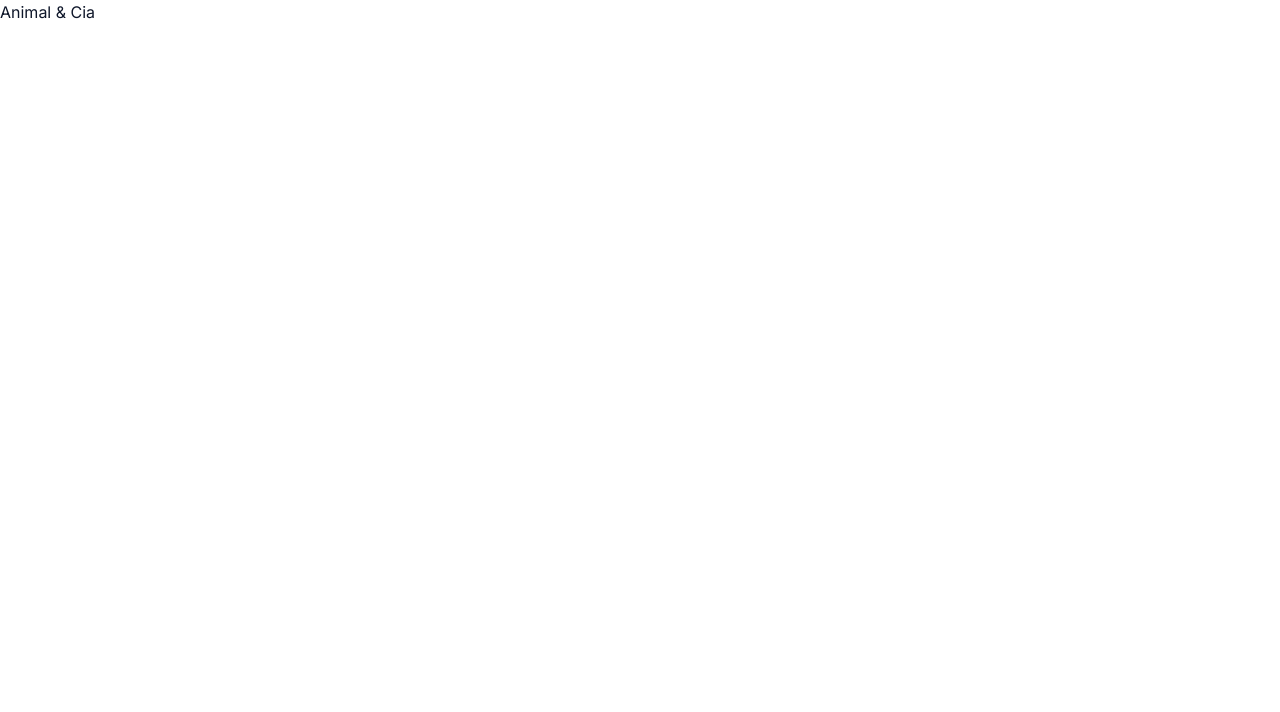
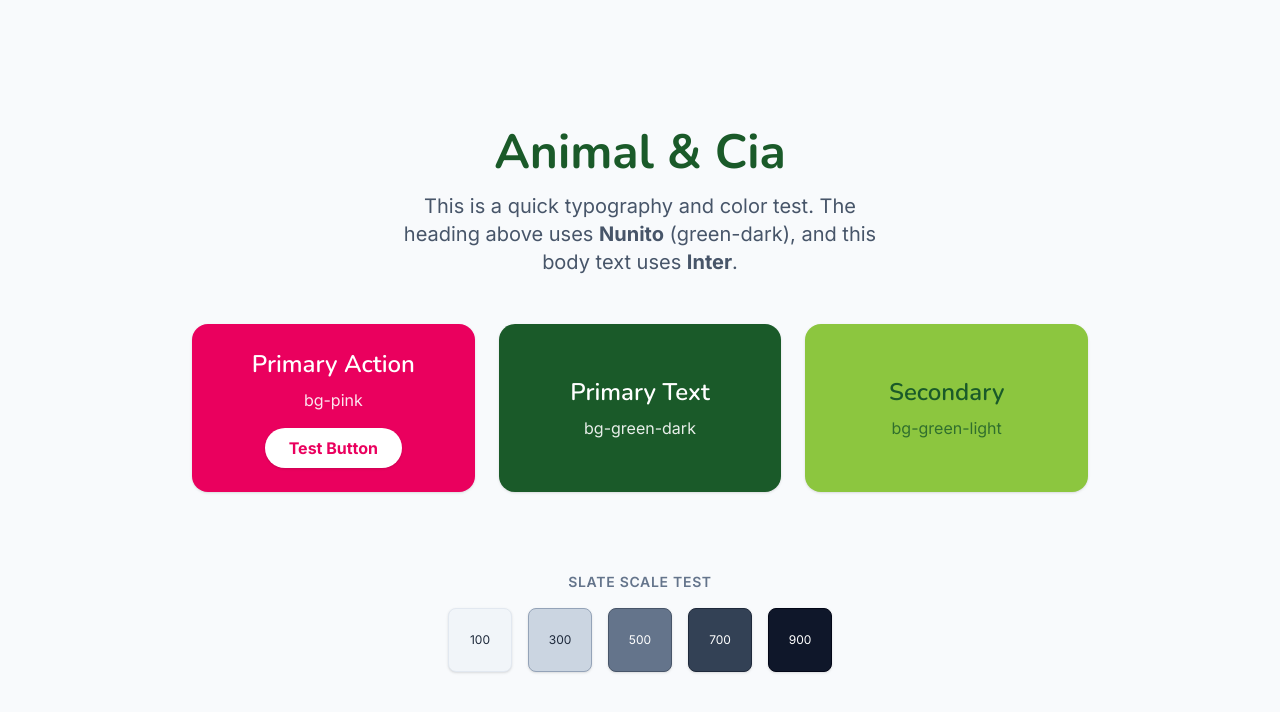
Before and after one commit to gsmansano/animal-e-cia, a Next.js app: page / in a window 1280 px wide. Shown: the top 712 px of the page. Built offline with nearby package versions, Linux system fonts and the light colour scheme.

Commit message:
chore: add boilerplate ui to test design system tokens

```diff
--- a/src/app/page.tsx
+++ b/src/app/page.tsx
@@ -1,7 +1,46 @@
 export default function Home() {
   return (
-    <main>
-      <h1>Animal & Cia</h1>
+    <main className="min-h-screen bg-slate-50 flex flex-col items-center justify-center p-8 gap-12 font-sans text-slate-800">
+      <div className="text-center space-y-4">
+        <h1 className="font-heading text-5xl font-bold text-green-dark">Animal & Cia</h1>
+        <p className="text-xl text-slate-600 max-w-lg mx-auto">
+          This is a quick typography and color test. The heading above uses <span className="font-bold">Nunito</span> (green-dark), and this body text uses <span className="font-bold">Inter</span>.
+        </p>
+      </div>
+
+      <div className="grid grid-cols-1 md:grid-cols-3 gap-6 w-full max-w-4xl">
+        {/* Primary Action */}
+        <div className="bg-pink text-white p-6 rounded-2xl shadow-sm flex flex-col items-center justify-center">
+          <h2 className="font-heading text-2xl font-semibold mb-2">Primary Action</h2>
+          <p className="opacity-90">bg-pink</p>
+          <button className="mt-4 bg-white text-pink px-6 py-2 rounded-full font-bold shadow-sm hover:opacity-90 transition-opacity">
+            Test Button
+          </button>
+        </div>
+
+        {/* Primary Text */}
+        <div className="bg-green-dark text-white p-6 rounded-2xl shadow-sm flex flex-col items-center justify-center">
+          <h2 className="font-heading text-2xl font-semibold mb-2">Primary Text</h2>
+          <p className="opacity-90">bg-green-dark</p>
+        </div>
+
+        {/* Accents / Secondary */}
+        <div className="bg-green-light text-green-dark p-6 rounded-2xl shadow-sm flex flex-col items-center justify-center">
+          <h2 className="font-heading text-2xl font-semibold mb-2">Secondary</h2>
+          <p className="opacity-80">bg-green-light</p>
+        </div>
+      </div>
+
+      <div className="flex flex-col items-center gap-2 mt-8">
+        <p className="text-sm font-semibold text-slate-500 uppercase tracking-wider mb-2">Slate Scale Test</p>
+        <div className="flex gap-2 sm:gap-4 flex-wrap justify-center">
+          <div className="w-12 h-12 sm:w-16 sm:h-16 rounded-lg bg-slate-100 border border-slate-200 flex items-center justify-center text-xs text-slate-800 shadow-sm">100</div>
+          <div className="w-12 h-12 sm:w-16 sm:h-16 rounded-lg bg-slate-300 border border-slate-400 flex items-center justify-center text-xs text-slate-800 shadow-sm">300</div>
+          <div className="w-12 h-12 sm:w-16 sm:h-16 rounded-lg bg-slate-500 border border-slate-600 flex items-center justify-center text-xs text-white shadow-sm">500</div>
+          <div className="w-12 h-12 sm:w-16 sm:h-16 rounded-lg bg-slate-700 border border-slate-800 flex items-center justify-center text-xs text-white shadow-sm">700</div>
+          <div className="w-12 h-12 sm:w-16 sm:h-16 rounded-lg bg-slate-900 border border-slate-950 flex items-center justify-center text-xs text-white shadow-sm">900</div>
+        </div>
+      </div>
     </main>
   );
 }
```
